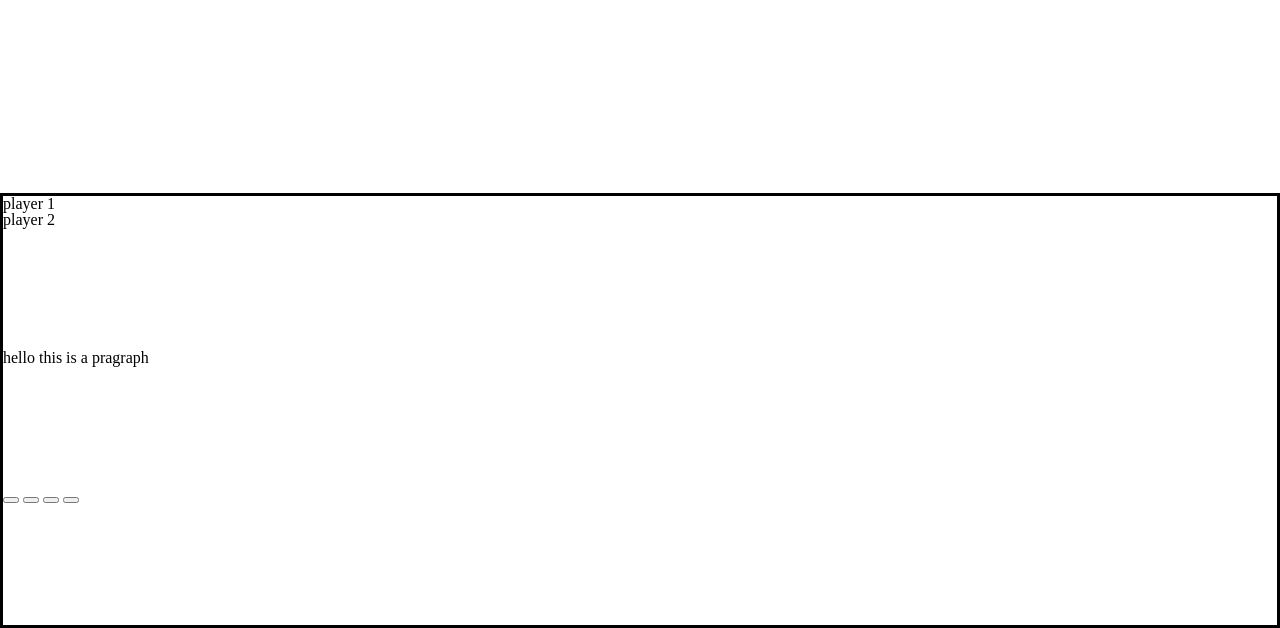
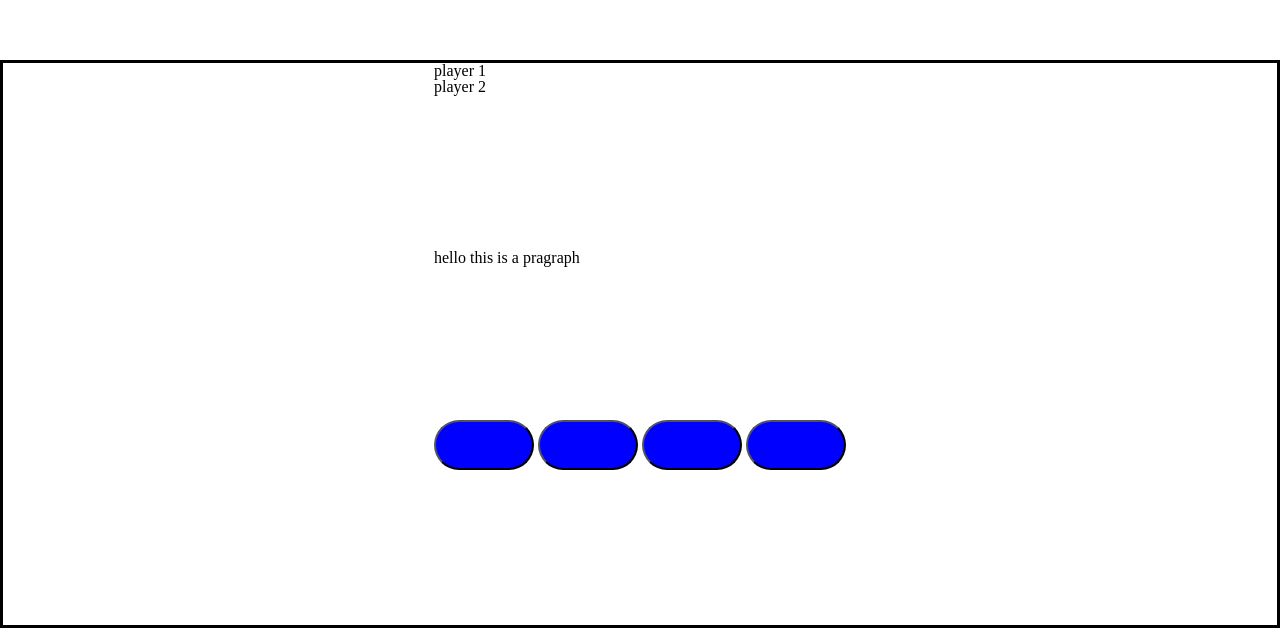
Before and after one commit to chrispscott/trivia-game, a plain HTML site: page index.html in a window 1280 px wide. Shown: the part 172-800 px from the top of the page. Drawn offline with Linux system fonts and the light colour scheme.

Commit message:
updates to styleing

```diff
--- a/styles.css
+++ b/styles.css
@@ -57,13 +57,21 @@ table {
 	 height: 100vh;
 	 width: 100vw;
 	 display:grid;
-	 grid-template-columns: repeat(1fr,4);
-	 grid-template-rows:repeat(1fr,4);
+	 grid-template-columns: repeat(1fr,5);
+	 grid-template-rows:repeat(1fr,5);
 	 grid-auto-rows: minmax(200px);
  }
  .gamebox{
 	 border: black solid;
 	 display:grid;
-	 grid-column: 2,3;
-	 grid-row: 2,3;
+	 grid-column: 1/4;
+	 grid-row: 2/4;
+	 justify-content: center;
  }
+ .btn{
+	width: 100px;
+	height: 50px;
+	border-radius: 35px;
+	background-color: blue;
+	color: white;
+}
```
